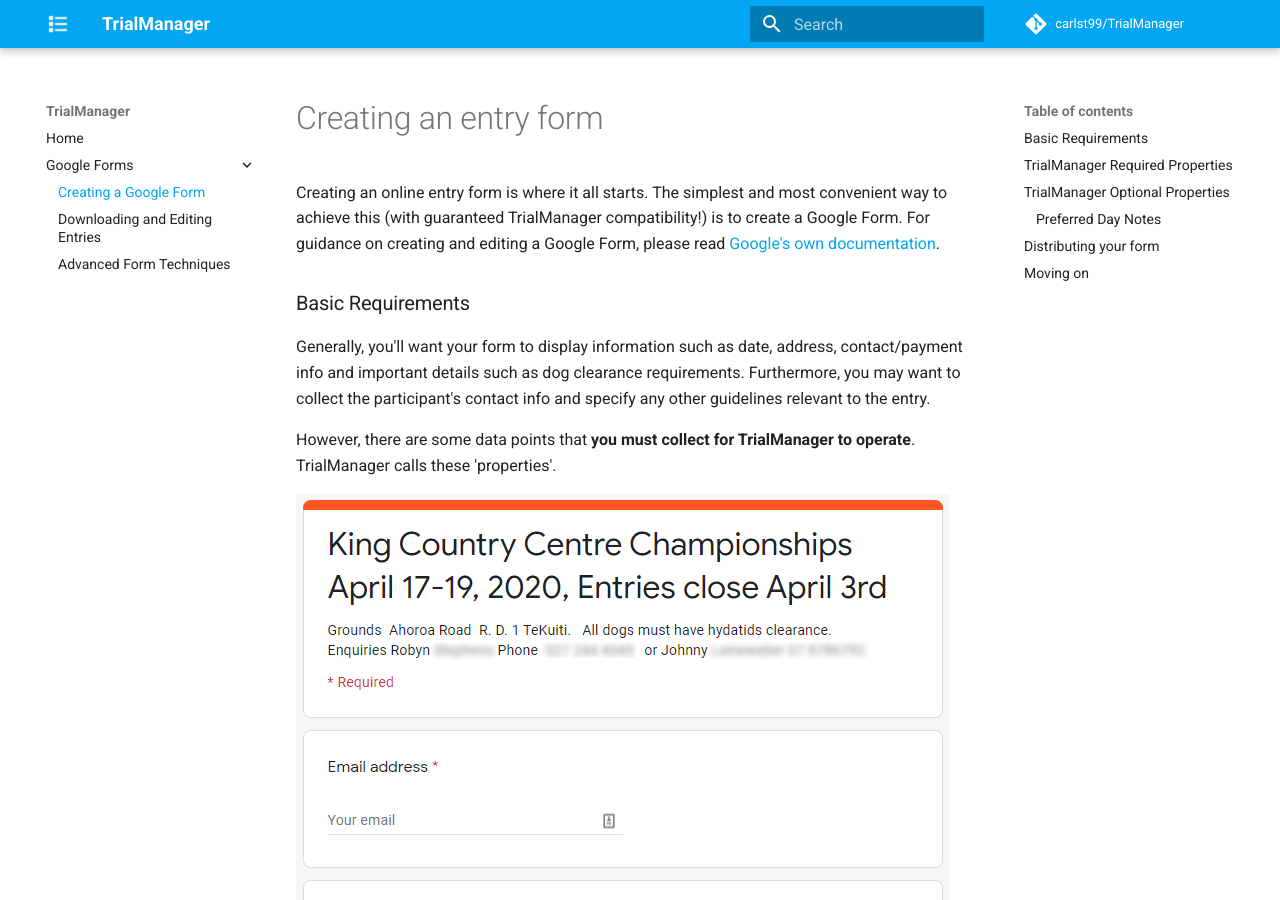
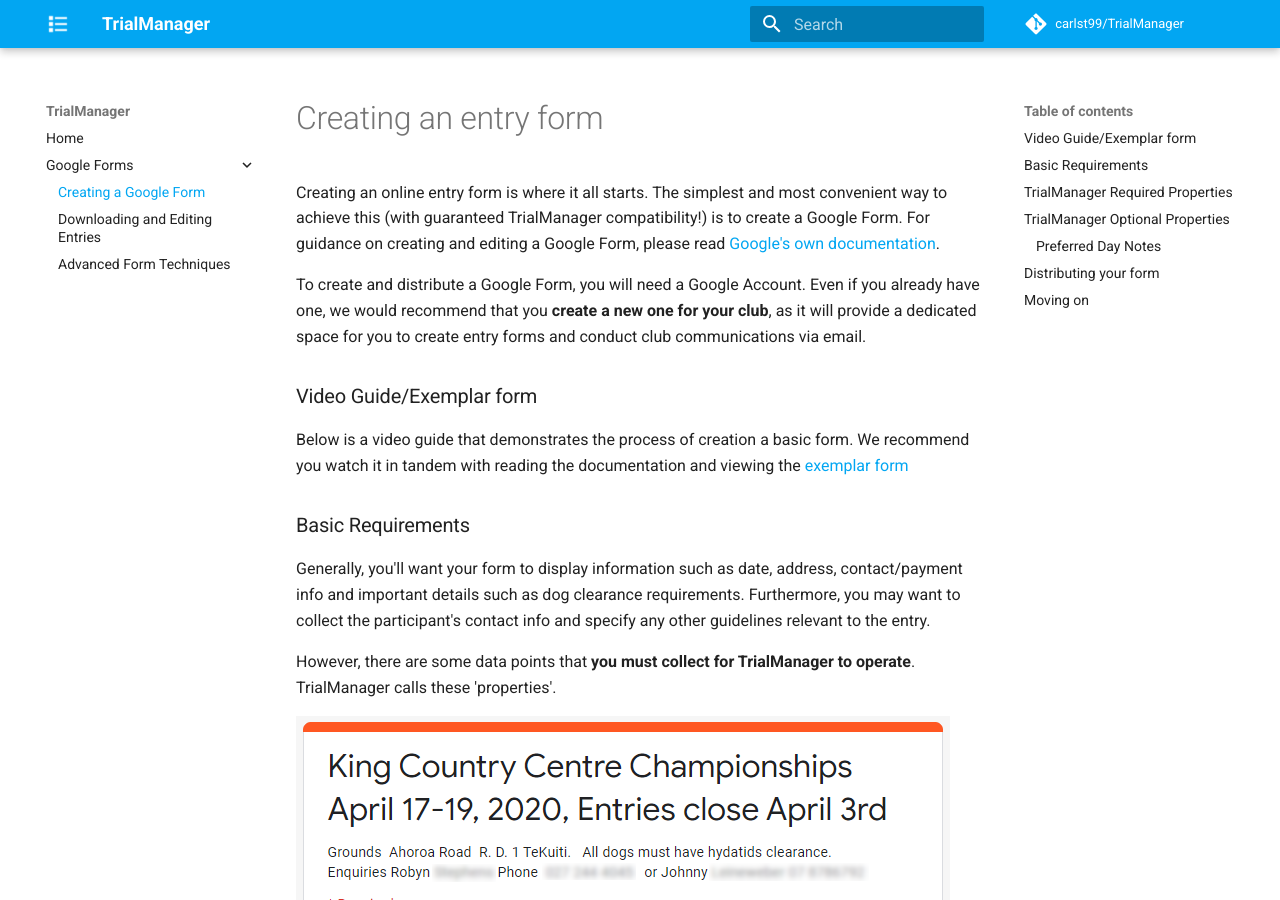
Before and after one commit to carlst99/TrialManager, an MkDocs documentation site: the page built from docs/google-forms/basic-forms.md, in a window 1280 px wide and 900 px high. Built offline with MkDocs 1.6.1 and Material for MkDocs 9.7.7, drawn with Linux system fonts in a browser that asks for light colours; comment, search, counter and statistics services are not loaded.

Commit message:
Rename create-google-form to basic-forms

```diff
--- a/docs/google-forms/create-google-form.md
+++ b/docs/google-forms/basic-forms.md
@@ -1,6 +1,14 @@
 # Creating an entry form
 
 Creating an online entry form is where it all starts. The simplest and most convenient way to achieve this (with guaranteed TrialManager compatibility!) is to create a Google Form. For guidance on creating and editing a Google Form, please read [Google's own documentation](https://support.google.com/docs/answer/6281888?hl=en&ref_topic=6063584).
+
+To create and distribute a Google Form, you will need a Google Account. Even if you already have one, we would recommend that you **create a new one for your club**, as it will provide a dedicated space for you to create entry forms and conduct club communications via email.
+
+### Video Guide/Exemplar form
+
+Below is a video guide that demonstrates the process of creation a basic form. We recommend you watch it in tandem with reading the documentation and viewing the [exemplar form](https://docs.google.com/forms/d/e/1FAIpQLSd9LCBHg58LT-zWfAv2ZcV5DBB7QD7Edr_QAxR0Zhgi8g70TQ/viewform?usp=sf_link)
+
+
 
 ### Basic Requirements
 
--- a/mkdocs.yml
+++ b/mkdocs.yml
@@ -10,7 +10,7 @@
 nav:
     - Home: index.md
     - Google Forms:
-        - "Creating a Google Form": google-forms/create-google-form.md
+        - "Creating a Google Form": google-forms/basic-forms.md
         - "Downloading and Editing Entries": google-forms/download-edit-entries.md
         - "Advanced Form Techniques": google-forms/advanced-forms.md
 theme:
```
Also changed, not shown: docs/google-forms/download-edit-entries.md (+2 -2 lines), docs/index.md (+1 -1 lines).
